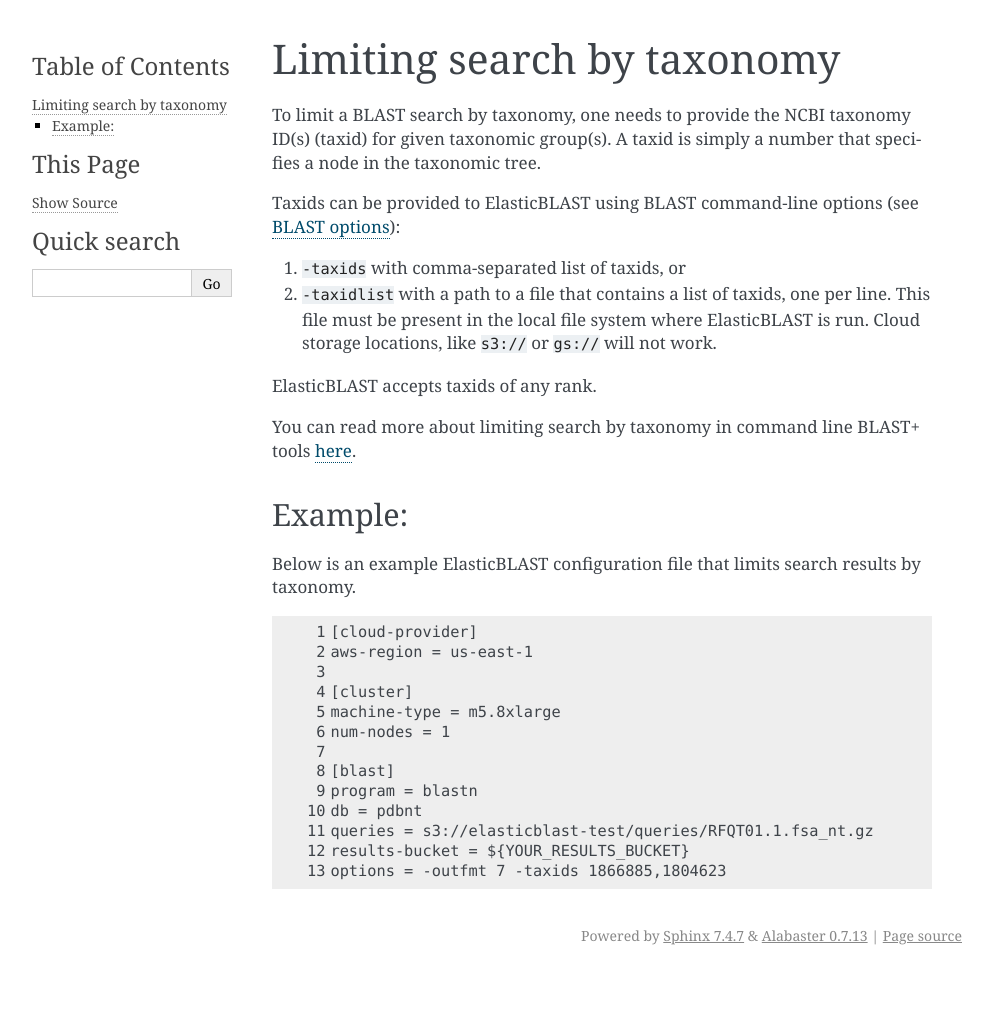
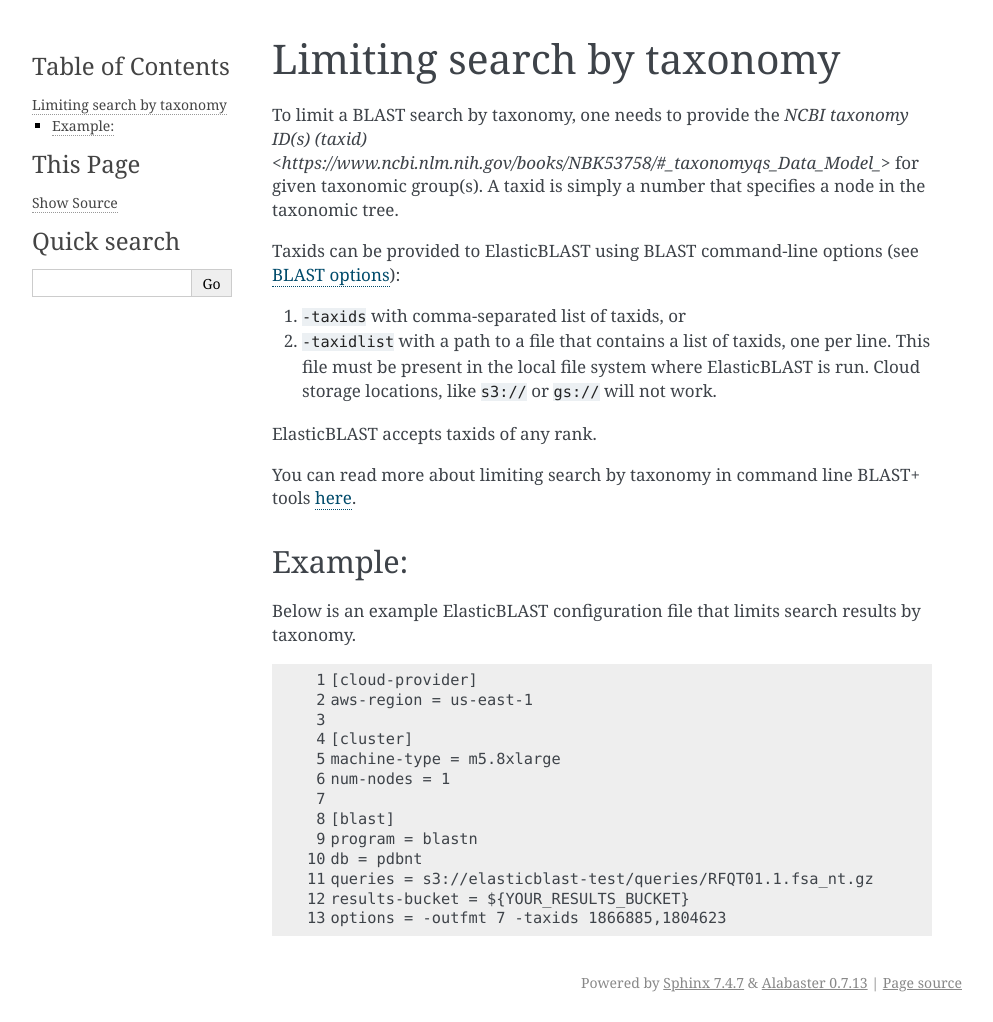
Before and after one commit to ncbi/elastic-blast-docs, a Sphinx documentation site: the page built from docs/source/taxid-filtering.rst, in a window 1280 px wide. Shown: the whole page, without its empty margins (148-1141 px from the left). Built offline with Sphinx 7.4.7, drawn with Linux system fonts in a browser that asks for light colours; before the commit the page ends 975 px from its top, so only the background shows below that; some of the changed lines change nothing that is shown.

Commit message:
Update docs/source/taxid-filtering.rst
Co-authored-by: Christiam Camacho <christiam@users.noreply.github.com>

```diff
--- a/docs/source/taxid-filtering.rst
+++ b/docs/source/taxid-filtering.rst
@@ -3,7 +3,7 @@
 Limiting search by taxonomy
 ===========================
 
-To limit a BLAST search by taxonomy, one needs to provide the NCBI taxonomy ID(s) (taxid) for given taxonomic group(s). A taxid is simply a number that specifies a node in the taxonomic tree.
+To limit a BLAST search by taxonomy, one needs to provide the `NCBI taxonomy ID(s) (taxid) <https://www.ncbi.nlm.nih.gov/books/NBK53758/#_taxonomyqs_Data_Model_>` for given taxonomic group(s). A taxid is simply a number that specifies a node in the taxonomic tree.
 
 Taxids can be provided to ElasticBLAST using BLAST command-line options (see :ref:`BLAST options <elb_blast_options>`):
 
```
